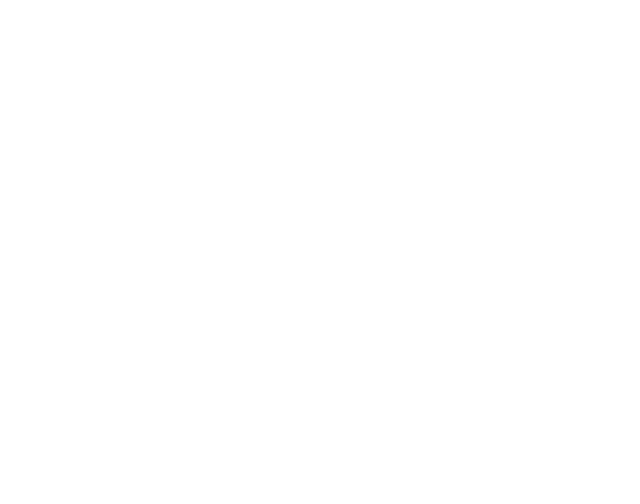
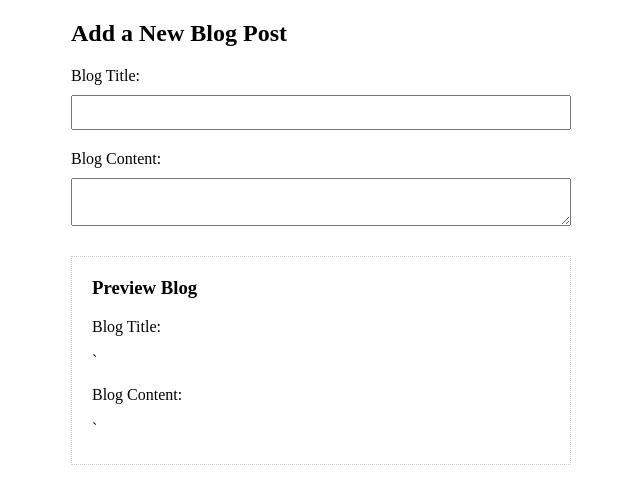
Before and after one commit to Syahirdev/vuejs-playlist, a Vue app in the folder vue-cli/: page / in a window 1280 px wide. Shown: the top 504 px of the page, without its empty margins (319-959 px from the left). Built offline with nearby package versions, Linux system fonts and the light colour scheme.

Commit message:
insert input binding
by using v-model, able to output the data in realtime by outputting the data ntah lah faham-faham je la

```diff
--- a/vue-cli/src/App.vue
+++ b/vue-cli/src/App.vue
@@ -1,13 +1,18 @@
 <template>
-	<div></div>
+	<div>
+		<add-blog></add-blog>
+	</div>
 </template>
 
 <script>
+import addBlog from './components/addBlog.vue';
 export default {
 	data() {
 		return {};
 	},
-	components: {},
+	components: {
+		'add-blog': addBlog,
+	},
 	methods: {},
 };
 </script>
--- /dev/null
+++ b/vue-cli/src/components/addBlog.vue
@@ -0,0 +1,64 @@
+<template>
+	<div id="add-blog">
+		<h2>Add a New Blog Post</h2>
+
+		<form action="">
+			<label for="">Blog Title:</label>
+			<input type="text" v-model.lazy="blog.title" required />
+
+			<label for="">Blog Content:</label>
+			<textarea v-model="blog.content"></textarea>
+		</form>
+
+		<div id="preview">
+			<h3>Preview Blog</h3>
+			<p>Blog Title:</p>
+			<p>` {{ blog.title }}</p>
+			<p>Blog Content:</p>
+			<p>` {{ blog.content }}</p>
+		</div>
+	</div>
+</template>
+
+<script>
+export default {
+	data() {
+		return {
+			blog: {
+				title: '',
+				content: '',
+			},
+		};
+	},
+	components: {},
+	methods: {},
+};
+</script>
+
+<style>
+#add-blog * {
+	box-sizing: border-box;
+}
+#add-blog {
+	margin: 20px auto;
+	max-width: 500px;
+}
+label {
+	display: block;
+	margin: 20px 0 10px;
+}
+input[type='text'],
+textarea {
+	display: block;
+	width: 100%;
+	padding: 8px;
+}
+#preview {
+	padding: 10px 20px;
+	border: 1px dotted #ccc;
+	margin: 30px 0;
+}
+h3 {
+	margin-top: 10px;
+}
+</style>
```
